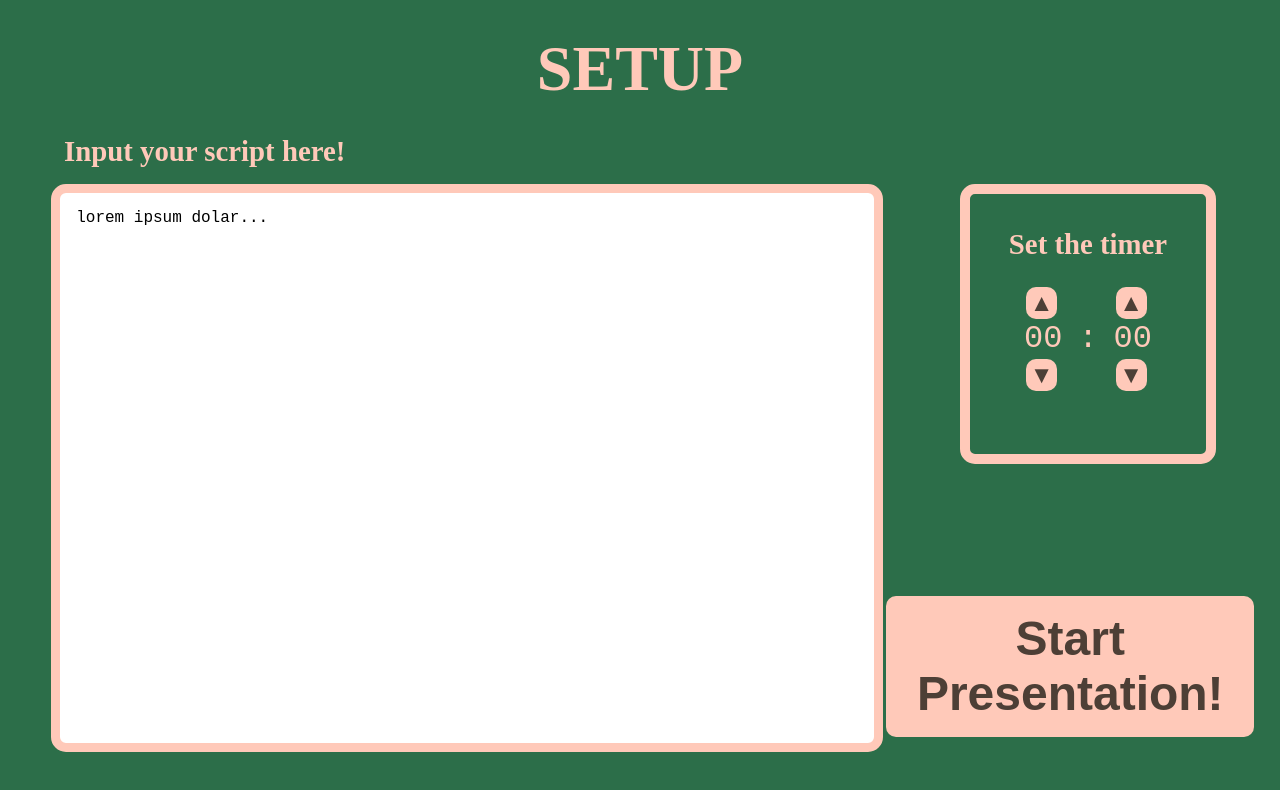
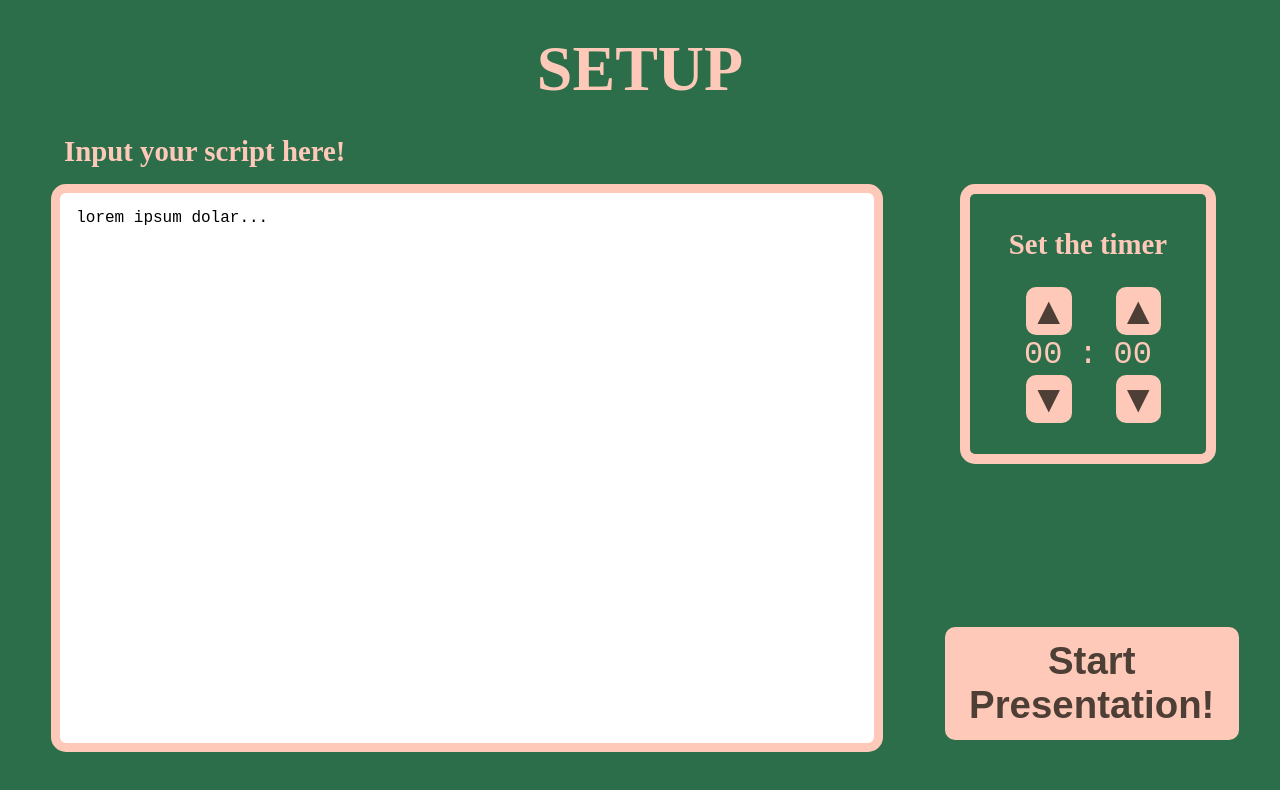
Before and after one commit to happicatalpa/nwhacks-2026, a React (Vite) app in the folder frontend/: page /setup in a window 1280 px wide. Shown: the top 790 px of the page. Built offline with nearby package versions, Linux system fonts and the light colour scheme.

Commit message:
class name error

```diff
--- a/frontend/src/styles/global.css
+++ b/frontend/src/styles/global.css
@@ -74,6 +74,8 @@ h2 {
 
 .btn {
   background-color: #FFC9B9;
+  width: auto;
+  height: auto;
   color: #4d3f36;
   font-weight: bold;
   padding: 5% 10%;
@@ -85,12 +87,12 @@ h2 {
 }
 
 .btn-large {
-  font-size: 3rem;
+  font-size: 3vw;
   border: none;
 }
 
 .btn-small {
-  font-size: 1.5rem;
+  font-size: 3vw;
   border: none;
 }
 
```
Also changed, not shown: frontend/src/pages/setup.jsx (line endings or trailing spaces).
